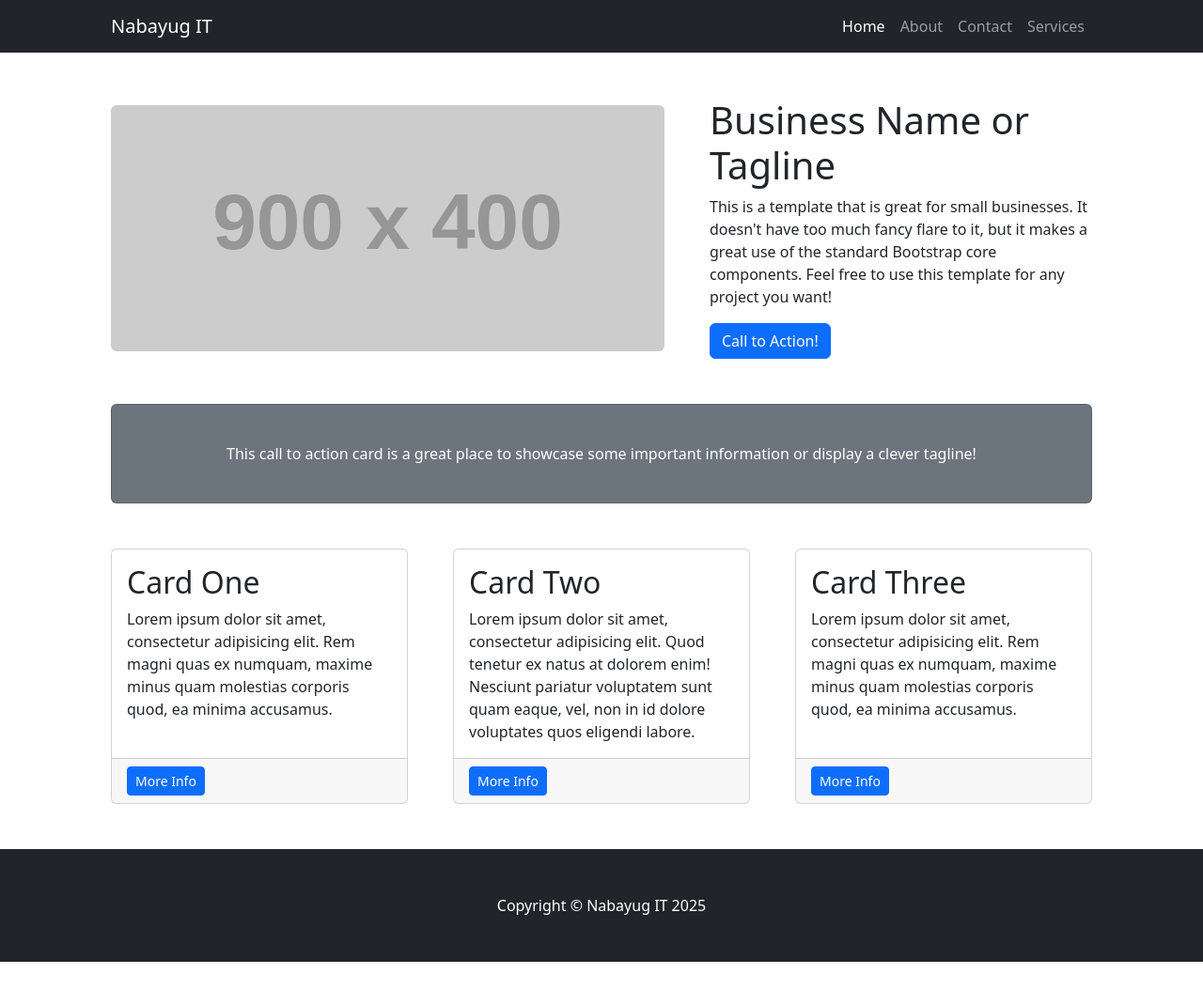
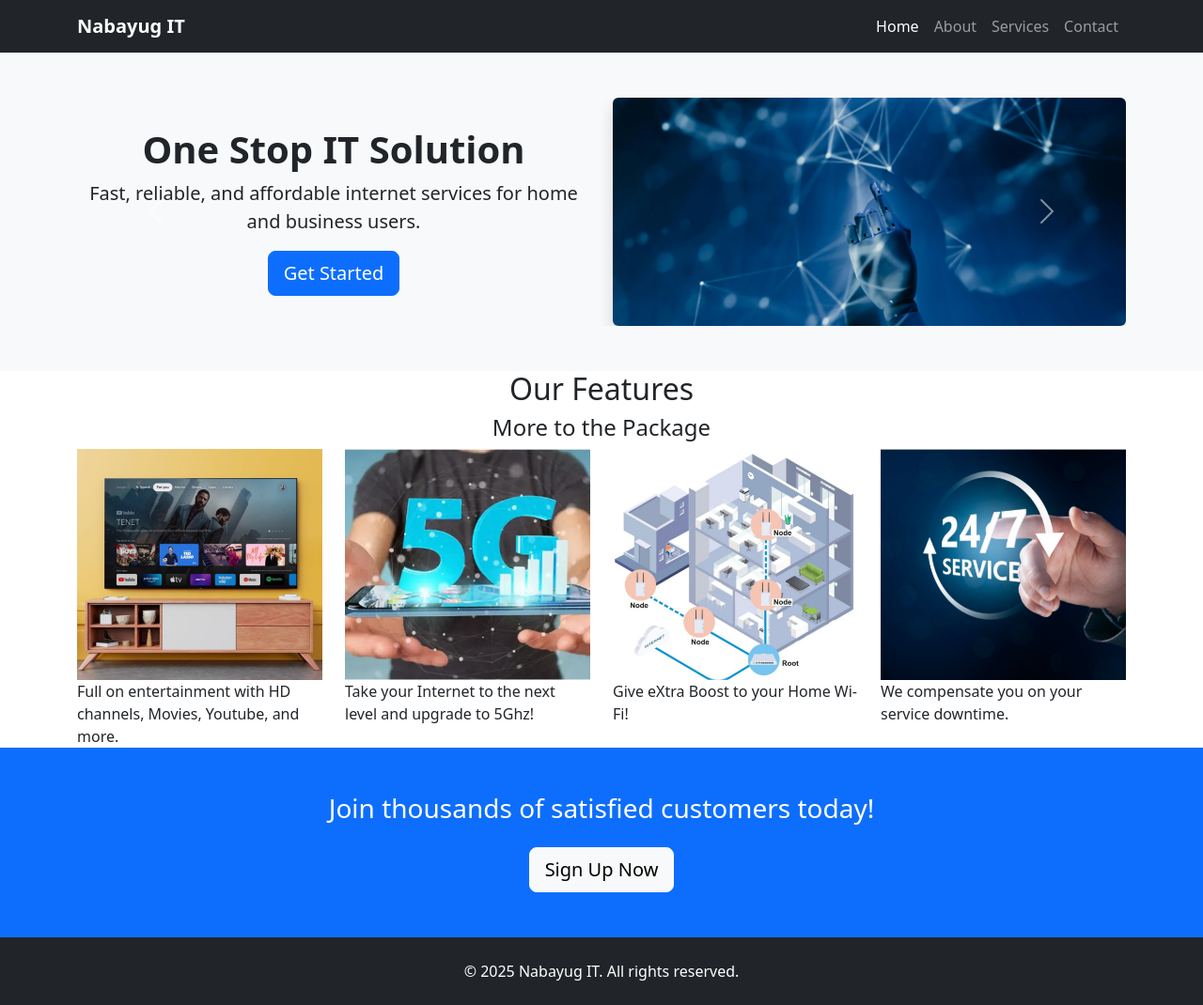
Before and after one commit to shusilkarki/webapp, a Django app: page / in a window 1280 px wide. Shown: the whole page at 94% size. Before the commit the page ends 1024 px from the top, so only its background shows below. Run offline with Django 5.2, Linux system fonts and the light colour scheme; grey boxes labelled with a size stand in for pictures from a placeholder-image service; some libraries are stand-ins or nearby versions.

Commit message:
Simple working website created

```diff
--- a/webpages/templates/index.html
+++ b/webpages/templates/index.html
@@ -3,83 +3,156 @@
     <head>
         <meta charset="utf-8" />
         <meta name="viewport" content="width=device-width, initial-scale=1, shrink-to-fit=no" />
-        <meta name="description" content="" />
-        <meta name="author" content="" />
-        <title>Nabayug IT</title>
-        <!-- Favicon-->
+        <meta name="description" content="Reliable and high-speed internet services for home and business." />
+        <meta name="author" content="Nabayug IT" />
+        <title>Nabayug IT - Your Trusted ISP</title>
         <link rel="icon" type="image/x-icon" href="static/assets/favicon.ico" />
-        <!-- Core theme CSS (includes Bootstrap)-->
+        <link href="https://cdn.jsdelivr.net/npm/bootstrap@5.2.3/dist/css/bootstrap.min.css" rel="stylesheet" />
         <link href="static/css/styles.css" rel="stylesheet" />
     </head>
     <body>
-        <!-- Responsive navbar-->
+        <!-- Navigation Bar -->
         <nav class="navbar navbar-expand-lg navbar-dark bg-dark">
-            <div class="container px-5">
-                <a class="navbar-brand" href="#!">Nabayug IT</a>
-                <button class="navbar-toggler" type="button" data-bs-toggle="collapse" data-bs-target="#navbarSupportedContent" aria-controls="navbarSupportedContent" aria-expanded="false" aria-label="Toggle navigation"><span class="navbar-toggler-icon"></span></button>
-                <div class="collapse navbar-collapse" id="navbarSupportedContent">
-                    <ul class="navbar-nav ms-auto mb-2 mb-lg-0">
-                        <li class="nav-item"><a class="nav-link active" aria-current="page" href="#!">Home</a></li>
-                        <li class="nav-item"><a class="nav-link" href="#!">About</a></li>
-                        <li class="nav-item"><a class="nav-link" href="#!">Contact</a></li>
-                        <li class="nav-item"><a class="nav-link" href="#!">Services</a></li>
+            <div class="container">
+                <a class="navbar-brand fw-bold" href="#">Nabayug IT</a>
+                <button class="navbar-toggler" type="button" data-bs-toggle="collapse" data-bs-target="#navbarNav" aria-controls="navbarNav" aria-expanded="false" aria-label="Toggle navigation">
+                    <span class="navbar-toggler-icon"></span>
+                </button>
+                <div class="collapse navbar-collapse" id="navbarNav">
+                    <ul class="navbar-nav ms-auto">
+                        <li class="nav-item"><a class="nav-link active" href="#">Home</a></li>
+                        <li class="nav-item"><a class="nav-link" href="#">About</a></li>
+                        <li class="nav-item"><a class="nav-link" href="#">Services</a></li>
+                        <li class="nav-item"><a class="nav-link" href="#">Contact</a></li>
                     </ul>
                 </div>
             </div>
         </nav>
-        <!-- Page Content-->
-        <div class="container px-4 px-lg-5">
-            <!-- Heading Row-->
-            <div class="row gx-4 gx-lg-5 align-items-center my-5">
-                <div class="col-lg-7"><img class="img-fluid rounded mb-4 mb-lg-0" src="https://dummyimage.com/900x400/dee2e6/6c757d.jpg" alt="..." /></div>
-                <div class="col-lg-5">
-                    <h1 class="font-weight-light">Business Name or Tagline</h1>
-                    <p>This is a template that is great for small businesses. It doesn't have too much fancy flare to it, but it makes a great use of the standard Bootstrap core components. Feel free to use this template for any project you want!</p>
-                    <a class="btn btn-primary" href="#!">Call to Action!</a>
+
+        <!-- Hero Section -->
+        <header class="bg-light py-5">
+            <div class="container">
+                <div id="heroCarousel" class="carousel slide" data-bs-ride="carousel">
+                    <!-- Carousel Indicators
+                    <div class="carousel-indicators">
+                        <button type="button" data-bs-target="#heroCarousel" data-bs-slide-to="0" class="active" aria-current="true" aria-label="Slide 1"></button>
+                        <button type="button" data-bs-target="#heroCarousel" data-bs-slide-to="1" aria-label="Slide 2"></button>
+                        <button type="button" data-bs-target="#heroCarousel" data-bs-slide-to="2" aria-label="Slide 3"></button>
+                    </div>  -->
+
+                    <!-- Carousel Items -->
+                    <div class="carousel-inner">
+                        <!-- Slide 1 -->
+                        <div class="carousel-item active">
+                            <div class="row align-items-center text-center">
+                                <div class="col-lg-6">
+                                    <h1 class="fw-bold">One Stop IT Solution</h1>
+                                    <p class="lead">Fast, reliable, and affordable internet services for home and business users.</p>
+                                    <a class="btn btn-primary btn-lg" href="#">Get Started</a>
+                                </div>
+                                <div class="col-lg-6">
+                                    <img class="img-fluid rounded shadow" src="static/images/banner-1.png" alt="Internet Service Provider">
+                                </div>
+                            </div>
+                        </div>
+
+                        <!-- Slide 2 -->
+                        <div class="carousel-item">
+                            <div class="row align-items-center text-center">
+                                <div class="col-lg-6">
+                                    <h1 class="fw-bold">Seamless Connectivity</h1>
+                                    <p class="lead">Enjoy uninterrupted internet with our high-speed fiber network.</p>
+                                    <a class="btn btn-primary btn-lg" href="#">Learn More</a>
+                                </div>
+                                <div class="col-lg-6">
+                                    <img class="img-fluid rounded shadow" src="static/images/banner-2.png" alt="Reliable Internet">
+                                </div>
+                            </div>
+                        </div>
+
+                        <!-- Slide 3 -->
+                        <div class="carousel-item">
+                            <div class="row align-items-center text-center">
+                                <div class="col-lg-6">
+                                    <h1 class="fw-bold">Business-Grade Solutions</h1>
+                                    <p class="lead">Customized internet plans tailored for businesses of all sizes.</p>
+                                    <a class="btn btn-primary btn-lg" href="#">Explore Plans</a>
+                                </div>
+                                <div class="col-lg-6">
+                                    <img class="img-fluid rounded shadow" src="static/images/banner-3.png" alt="Business Internet Solutions">
+                                </div>
+                            </div>
+                        </div>
+                    </div>
+
+                    <!-- Carousel Controls -->
+                    <button class="carousel-control-prev" type="button" data-bs-target="#heroCarousel" data-bs-slide="prev">
+                        <span class="carousel-control-prev-icon" aria-hidden="true"></span>
+                        <span class="visually-hidden">Previous</span>
+                    </button>
+                    <button class="carousel-control-next" type="button" data-bs-target="#heroCarousel" data-bs-slide="next">
+                        <span class="carousel-control-next-icon" aria-hidden="true"></span>
+                        <span class="visually-hidden">Next</span>
+                    </button>
                 </div>
             </div>
-            <!-- Call to Action-->
-            <div class="card text-white bg-secondary my-5 py-4 text-center">
-                <div class="card-body"><p class="text-white m-0">This call to action card is a great place to showcase some important information or display a clever tagline!</p></div>
-            </div>
-            <!-- Content Row-->
-            <div class="row gx-4 gx-lg-5">
-                <div class="col-md-4 mb-5">
-                    <div class="card h-100">
-                        <div class="card-body">
-                            <h2 class="card-title">Card One</h2>
-                            <p class="card-text">Lorem ipsum dolor sit amet, consectetur adipisicing elit. Rem magni quas ex numquam, maxime minus quam molestias corporis quod, ea minima accusamus.</p>
-                        </div>
-                        <div class="card-footer"><a class="btn btn-primary btn-sm" href="#!">More Info</a></div>
+        </header>
+
+
+    <!-- Packages Section -->
+    <section class="pt-15 pb-15">
+        <div class="col-md-12">
+            <h2 class="sectionheading text-center">Our Features</h2>
+            <h4 class="sectionsubheading text-center">More to the Package</h4>
+        </div>
+
+        <div class="container">
+            <div class="row service-features-icon-section">
+                <div class="col-xs-6 col-sm-6 col-md-3">
+                    <div class="service-features-img-block hvr-bounce-in">
+                        <a href="#"><img src="static/images/smart-tv.png" class="img-fluid" alt="VIA TV"></a>
+                        <div>Full on entertainment with HD channels, Movies, Youtube, and more.</div>
                     </div>
                 </div>
-                <div class="col-md-4 mb-5">
-                    <div class="card h-100">
-                        <div class="card-body">
-                            <h2 class="card-title">Card Two</h2>
-                            <p class="card-text">Lorem ipsum dolor sit amet, consectetur adipisicing elit. Quod tenetur ex natus at dolorem enim! Nesciunt pariatur voluptatem sunt quam eaque, vel, non in id dolore voluptates quos eligendi labore.</p>
-                        </div>
-                        <div class="card-footer"><a class="btn btn-primary btn-sm" href="#!">More Info</a></div>
+                <div class="col-xs-6 col-sm-6 col-md-3">
+                    <div class="service-features-img-block hvr-bounce-in">
+                        <a href="#"><img src="static/images/5G-router.png" class="img-fluid" alt="5Ghz Router"></a>
+                        <div>Take your Internet to the next level and upgrade to 5Ghz!</div>
                     </div>
                 </div>
-                <div class="col-md-4 mb-5">
-                    <div class="card h-100">
-                        <div class="card-body">
-                            <h2 class="card-title">Card Three</h2>
-                            <p class="card-text">Lorem ipsum dolor sit amet, consectetur adipisicing elit. Rem magni quas ex numquam, maxime minus quam molestias corporis quod, ea minima accusamus.</p>
-                        </div>
-                        <div class="card-footer"><a class="btn btn-primary btn-sm" href="#!">More Info</a></div>
+                <div class="col-xs-6 col-sm-6 col-md-3">
+                    <div class="service-features-img-block hvr-bounce-in">
+                        <a href="#"><img src="static/images/mesh-router.png" class="img-fluid" alt="Mesh Wi-Fi"></a>
+                        <div>Give eXtra Boost to your Home Wi-Fi!</div>
+                    </div>
+                </div>
+                <div class="col-xs-6 col-sm-6 col-md-3">
+                    <div class="service-features-img-block hvr-bounce-in">
+                        <a href="#"><img src="static/images/24hrs-service.png" class="img-fluid" alt="Service Assurance"></a>
+                        <div>We compensate you on your service downtime.</div>
                     </div>
                 </div>
             </div>
         </div>
-        <!-- Footer-->
-        <footer class="py-5 bg-dark">
-            <div class="container px-4 px-lg-5"><p class="m-0 text-center text-white">Copyright &copy; Nabayug IT 2025</p></div>
+    </section>
+
+        <!-- Call to Action -->
+        <div class="bg-primary text-white py-5 text-center">
+            <div class="container">
+                <h3>Join thousands of satisfied customers today!</h3>
+                <a class="btn btn-light btn-lg mt-3" href="#">Sign Up Now</a>
+            </div>
+        </div>
+
+        <!-- Footer -->
+        <footer class="bg-dark text-white py-4">
+            <div class="container text-center">
+                <p class="mb-0">&copy; 2025 Nabayug IT. All rights reserved.</p>
+            </div>
         </footer>
-        <!-- Bootstrap core JS-->
+
+        <!-- Bootstrap JS -->
         <script src="https://cdn.jsdelivr.net/npm/bootstrap@5.2.3/dist/js/bootstrap.bundle.min.js"></script>
-        <!-- Core theme JS-->
         <script src="static/js/scripts.js"></script>
     </body>
 </html>
```
Also changed, not shown: static/images/24hrs-service.png (added), static/images/5G-router.png (added), static/images/banner-1.png (added), static/images/banner-2.png (added), static/images/banner-3.png (added), static/images/banner-full.jpg (renamed from static/images/banner-01.jpg), static/images/img1.jpg (deleted), static/images/mesh-router.png (added), static/images/smart-tv.png (added).
